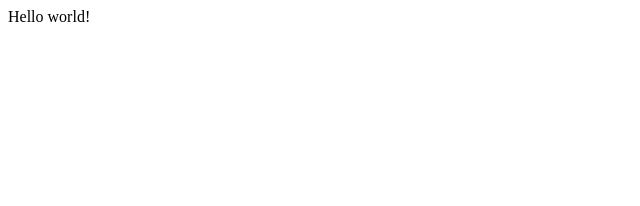
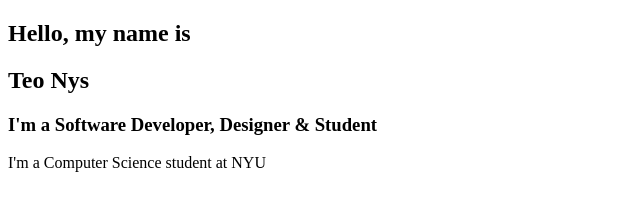
Before and after one commit to synoet/nyst-v1, a Gatsby site: page / in a window 1280 px wide. Shown: the whole page, without its empty margins (0-640 px from the left). Built offline with nearby package versions, Linux system fonts and the light colour scheme; Gatsby itself is replaced by a stand-in of ours.

Commit message:
basic hero setup

```diff
--- a/src/components/sections/hero.js
+++ b/src/components/sections/hero.js
@@ -1,8 +1,19 @@
-import React from 'react'
+import React from 'react';
+import styled from 'styled-components';
+
+const StyledHeroSection = styled.section`
+
+`;
 
 const hero = () => {
     return (
         <div>
+            <StyledHeroSection>
+                <h1> Hello, my name is</h1>
+                <h2>Teo Nys</h2>
+                <h3>I'm a Software Developer, Designer & Student </h3>
+                <p>I'm a Computer Science student at NYU </p>
+            </StyledHeroSection>
 
         </div>
     )
--- a/src/pages/index.js
+++ b/src/pages/index.js
@@ -1,5 +1,11 @@
 import React from "react"
+import Hero from '../components/sections/hero.js'
 
 export default function Home() {
-  return <div>Hello world!</div>
+  return (
+
+    <div>
+      <Hero />
+    </div>
+  )
 }
```
Also changed, not shown: src/components/helmet.js (added, +13 -0 lines).
